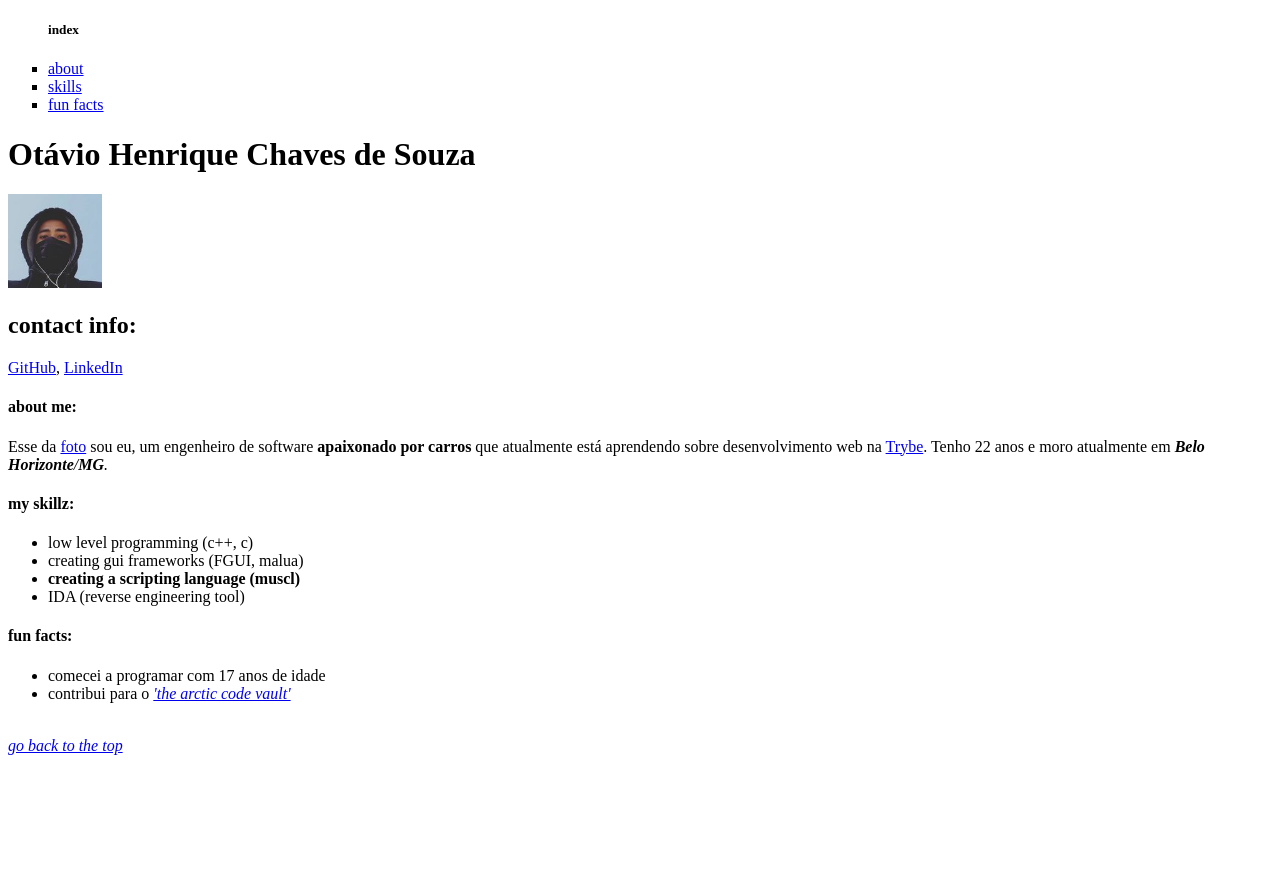
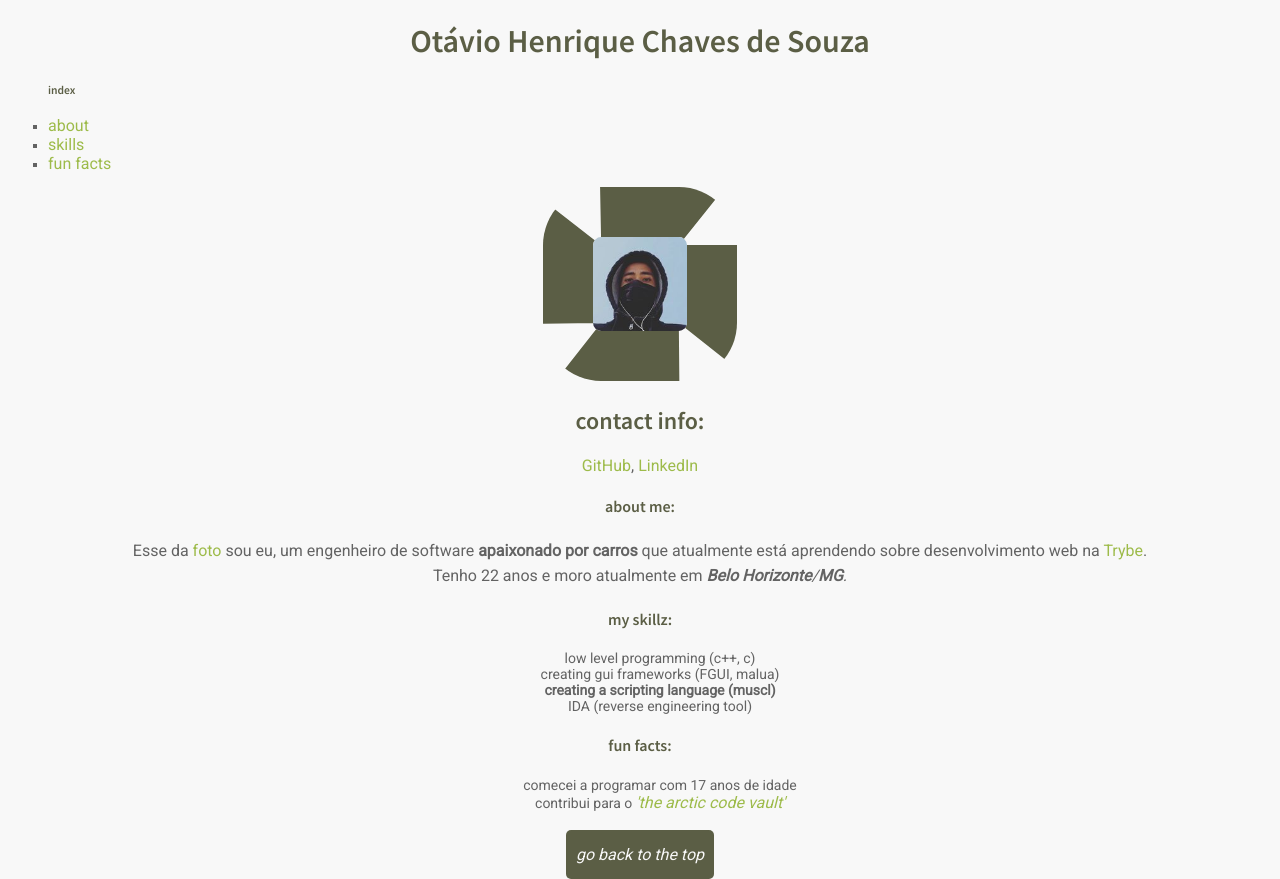
Before and after one commit to otvv/web-portfolio, a plain HTML site: page index.html in a window 1280 px wide. Before the commit the page ends 800 px from the top, so only its background shows below. Drawn offline with Linux system fonts and the light colour scheme.

Commit message:
Adicionado estilizacao para o web-portfolio

```diff
--- a/index.html
+++ b/index.html
@@ -1,21 +1,29 @@
 <!DOCTYPE html>
 <html lang="pt-br">
+
 <head>
   <meta charset="UTF-8">
   <title>Web Portfólio</title>
+  <link rel="preconnect" href="https://fonts.googleapis.com">
+  <link rel="preconnect" href="https://fonts.gstatic.com" crossorigin>
+  <link href="https://fonts.googleapis.com/css2?family=Roboto&family=Source+Sans+Pro:wght@600&display=swap"
+    rel="stylesheet">
+  <link rel="stylesheet" type=text/css href="style.css">
+  <style></style>
 </head>
+
 <body>
 
-  <ul type='square' id='index'>
-    <h5>index</h5>
-    <li><a href='#about'>about</a></li>
-    <li><a href='#skills'>skills</a></li>
-    <li><a href='#fun-facts'>fun facts</a></li>
-  </ul>
+    <h1>Otávio Henrique Chaves de Souza</h1>
 
-  <h1>Otávio Henrique Chaves de Souza</h1>
+    <ul id='index' type='square'>
+      <h5>index</h5>
+      <li><a href='#about'>about</a></li>
+      <li><a href='#skills'>skills</a></li>
+      <li><a href='#fun-facts'>fun facts</a></li>
+    </ul>
 
-  <img id='minha-foto' src='images/avatar.jpg' alt='Foto de Otávio' width='94' height='94'>
+  <img id='avatar' id='minha-foto' src='images/avatar.jpg' alt='Foto de Otávio' width='94' height='94'>
 
   <h2>contact info:</h2>
   <a href='https://github.com/otvv' target='_blank'>GitHub</a>,
@@ -23,7 +31,10 @@
 
   <h4 id='about'>about me:</h4>
 
-  <p>Esse da <a href='#minha-foto'>foto</a> sou eu, um engenheiro de software <strong>apaixonado por carros</strong> que atualmente está aprendendo sobre desenvolvimento web na <a href='https://www.betrybe.com/' target='_blank'>Trybe</a>. Tenho 22 anos e moro atualmente em <em><strong>Belo Horizonte</strong>/<strong>MG</strong>.</p></em>
+  <p>Esse da <a href='#minha-foto'>foto</a> sou eu, um engenheiro de software <strong>apaixonado por carros</strong> que
+    atualmente está aprendendo sobre desenvolvimento web na <a href='https://www.betrybe.com/'
+      target='_blank'>Trybe</a>. <br> Tenho 22 anos e moro atualmente em <em><strong>Belo
+        Horizonte</strong>/<strong>MG</strong>.</p></em>
 
   <h4 id='skills'>my skillz:</h4>
 
@@ -38,14 +49,15 @@
 
   <ul>
     <li>comecei a programar com 17 anos de idade</li>
-    <li>contribui para o <a href='https://archiveprogram.github.com/arctic-vault/' target='_blank'><em>'the arctic code vault'</em></a></li>
+    <li>contribui para o <a href='https://archiveprogram.github.com/arctic-vault/' target='_blank'><em>'the arctic code
+          vault'</em></a></li>
+  </ul>
 
-
-  </ul>
 
   <br>
 
-  <em><a href='#index'>go back to the top</a></em>
+  <em><a class='button' href='#index'>go back to the top</a></em>
 
 </body>
+
 </html>
--- /dev/null
+++ b/style.css
@@ -0,0 +1,51 @@
+/*
+*/
+
+body {
+  font-family: 'Roboto', sans-serif;
+  background-color: #f8f8f8;
+  color: #636363;
+  text-align: center;
+}
+
+h1, h2, h4, h5 {
+  font-family: 'Source Sans Pro', sans-serif;
+  color: #5b5e45;
+}
+
+ul {
+  list-style-type: none;
+  font-size: 14px;
+}
+
+p {
+  text-align: center;
+  line-height: 25px;
+  font-size: 16px;
+}
+
+a {
+  color: #9dbb4a;
+  text-decoration: none;
+  font-size: 16px;
+}
+
+#avatar {
+  text-align: center;
+  border-radius: 30%;
+  border: 50px, dashed #5b5e45;
+}
+
+#index {
+  list-style-type:square;
+  text-align: left;
+}
+
+.button {
+  border-radius: 5px;
+  padding: 15px 10px;
+  background-color: #5b5e45;
+  text-decoration: none;
+  text-align: center;
+  color: #f8f8f8;
+}
```
